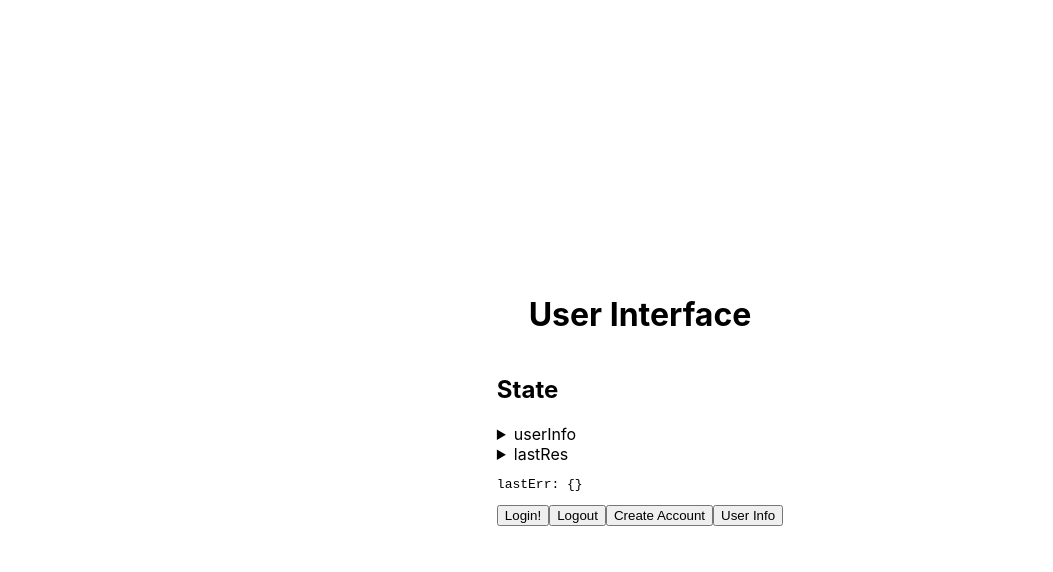
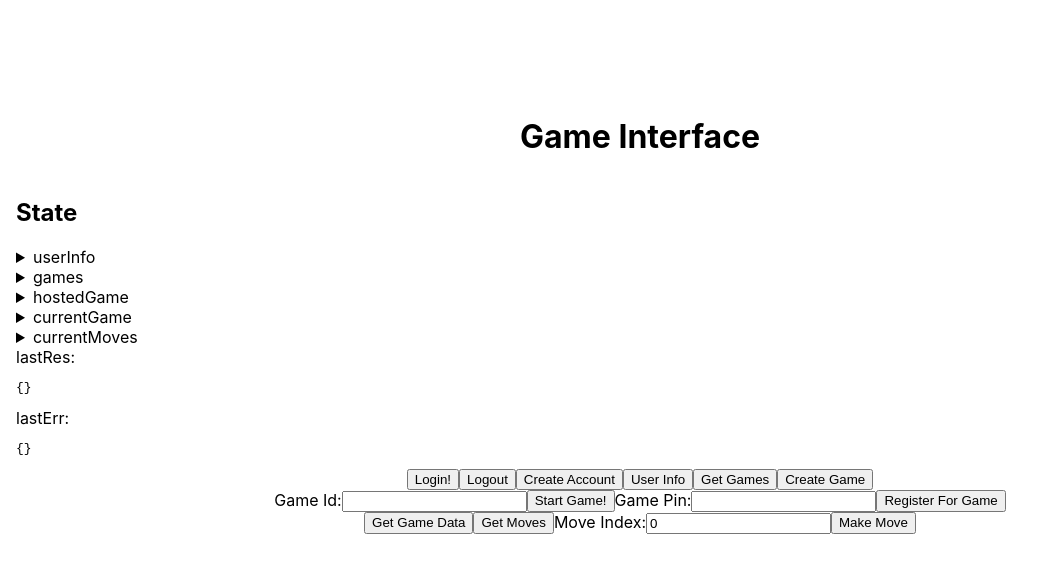
Before and after one commit to jwango/oidc-app, a Next.js app in the folder oidc-client/: page / in a window 1280 px wide. Shown: the top 572 px of the page, without its empty margins (0-1053 px from the left). Built offline with nearby package versions, Linux system fonts and the light colour scheme.

Commit message:
update client to support pin registration, cleanup game interface

```diff
--- a/oidc-client/pages/index.js
+++ b/oidc-client/pages/index.js
@@ -13,12 +13,13 @@ export async function getStaticProps() {
 
 export default function Home({ gatewayUrl }) {
 
-  const gameEnabled = false;
+  const gameEnabled = true;
 
   const initialState ={
     userInfo: {},
     games: [],
     hostedGame: '',
+    gamePinInput: '',
     gameIdInput: '',
     currentGame: {},
     currentMoves: [],
@@ -85,8 +86,8 @@ export default function Home({ gatewayUrl }) {
     .catch(err => setState({ ...state, lastErr: err }));
   }
 
-  function registerFor(gameId) {
-    fetch(`${gatewayUrl}/api/games/${gameId}/registration`, { method: 'POST', credentials: 'include', body: '' })
+  function registerFor(gamePin) {
+    fetch(`${gatewayUrl}/api/lobby/${gamePin}/registration`, { method: 'POST', credentials: 'include', body: '' })
     .then(handleFetchResponse)
     .then(body => setState({ ...state, lastRes: body }))
     .catch(err => setState({ ...state, lastErr: err }));
@@ -113,12 +114,16 @@ export default function Home({ gatewayUrl }) {
     .catch(err => setState({ ...state, lastErr: err }));
   }
 
-  function handleGameIdInput(event) {
-    setState({ ...state, gameIdInput: event.target.value });
+  function handleGameIdInput(input) {
+    setState({ ...state, gameIdInput: input });
   }
 
-  function handleMoveInput(event) {
-    const moveIndex = Math.min(Math.max(0, event.target.value), state.currentMoves.length - 1);
+  function handleGamePinInput(input) {
+    setState({ ...state, gamePinInput: input });
+  }
+
+  function handleMoveInput(input) {
+    const moveIndex = Math.min(Math.max(0, input), state.currentMoves.length - 1);
     setState({ ...state, moveIndex })
   }
 
@@ -134,6 +139,24 @@ export default function Home({ gatewayUrl }) {
     }
   }
 
+  function renderGames(games) {
+    if (!games) { return null; }
+    const gameElements = games.map(game => <li key={game.id}>
+      {renderJson(game, false)}
+      <button onClick={() => { handleGameIdInput(game.id); handleGamePinInput(game.pin) } }>Select</button>
+    </li>)
+    return <ul>{gameElements}</ul>
+  }
+
+  function renderMoves(moves) {
+    if (!moves) { return null; }
+    const moveElements = moves.map((move, index) => <li key={index}>
+      {renderJson(move)}
+      <button onClick={() => handleMoveInput(index)}>Select</button>
+    </li>)
+    return <ul>{moveElements}</ul>
+  }
+
   return (
     <div className={styles.container}>
       <Head>
@@ -146,14 +169,12 @@ export default function Home({ gatewayUrl }) {
         <section className={styles["state-container"]}>
           <h2>State</h2>
           {renderStateDetails(state, "userInfo")}
-          {condRender(renderStateDetails(state, "games"), gameEnabled)}
+          {condRender(renderStateDetails(state, "games", renderGames), gameEnabled)}
           {condRender(renderStateDetails(state, "hostedGame"), gameEnabled)}
-          {condRender(renderStateDetails(state, "gameIdInput", false), gameEnabled)}
           {condRender(renderStateDetails(state, "currentGame"), gameEnabled)}
-          {condRender(renderStateDetails(state, "currentMoves"), gameEnabled)}
-          {condRender(renderStateDetails(state, "moveIndex", false), gameEnabled)}
-          {renderStateDetails(state, "lastRes")}
-          {renderStateDetails(state, "lastErr", false)}
+          {condRender(renderStateDetails(state, "currentMoves", renderMoves), gameEnabled)}
+          {renderState(state, "lastRes")}
+          {renderState(state, "lastErr")}
         </section>
         <section className={styles["controls-container"]}>
           <button onClick={login}>Login!</button>
@@ -164,17 +185,19 @@ export default function Home({ gatewayUrl }) {
           <Fragment>
             <button onClick={getGames}>Get Games</button>
             <button onClick={createGame}>Create Game</button>
-            <button onClick={() => refreshGame(state.hostedGame.id)}>Refresh Game Status</button>
           </Fragment>,
           gameEnabled)}
         </section>
         {condRender(
         <section className={styles["controls-container"]}>
           <label>Game Id:
-            <input type="text" value={state.gameIdInput} onChange={handleGameIdInput}></input>
+            <input type="text" value={state.gameIdInput} onChange={(event) => handleGameIdInput(event.target.value)}></input>
           </label>
           <button onClick={() => startGame(state.gameIdInput)}>Start Game!</button>
-          <button onClick={() => registerFor(state.gameIdInput)}>Register For Game</button>
+          <label>Game Pin:
+            <input type="text" value={state.gamePinInput} onChange={(event) => handleGamePinInput(event.target.value) }></input>
+          </label>
+          <button onClick={() => registerFor(state.gamePinInput)}>Register For Game</button>
         </section>,
         gameEnabled)}
         {condRender(
@@ -182,7 +205,7 @@ export default function Home({ gatewayUrl }) {
           <button onClick={() => getGameData(state.gameIdInput)}>Get Game Data</button>
           <button onClick={() => getMoves(state.gameIdInput)}>Get Moves</button>
           <label>Move Index:
-            <input type="number" value={state.moveIndex} onChange={handleMoveInput}></input>
+            <input type="number" value={state.moveIndex} onChange={(event) => handleMoveInput(event.target.value) }></input>
           </label>
           <button onClick={() => makeMove(state.gameIdInput, state.moveIndex)}>Make Move</button>
         </section>,
@@ -200,15 +223,19 @@ function condRender(component, condition) {
   }
 }
 
-function renderStateDetails(state, prop, canCollapse = true) {
-  if (canCollapse) {
+function renderStateDetails(state, prop, renderFn = renderJson) {
   return (
     <details>
       <summary>{prop}</summary>
-        <pre className={styles["state-details"]}>{JSON.stringify(state[prop], null, 2)}</pre>
+      <section className={styles["state-details"]}>{renderFn(state[prop])}</section>
     </details>
   )
-  } else {
-    return <pre>{prop}: {JSON.stringify(state[prop])}</pre>
 }
+
+function renderState(state, prop) {
+  return <label>{prop}: {renderJson(state[prop], false)}</label>
 }
+
+function renderJson(data, formatted = true) {
+  return <pre>{JSON.stringify(data, null, formatted ? 2 : null)}</pre>
+}
--- a/oidc-client/styles/Home.module.css
+++ b/oidc-client/styles/Home.module.css
@@ -1,10 +1,6 @@
 .container {
-  min-height: 100vh;
-  padding: 0 0.5rem;
-  display: flex;
-  flex-direction: column;
-  justify-content: center;
-  align-items: center;
+  overflow-x: auto;
+  padding: 16px;
 }
 
 .controls-container {
```
Lines whose indentation alone changed are shown as unchanged.
